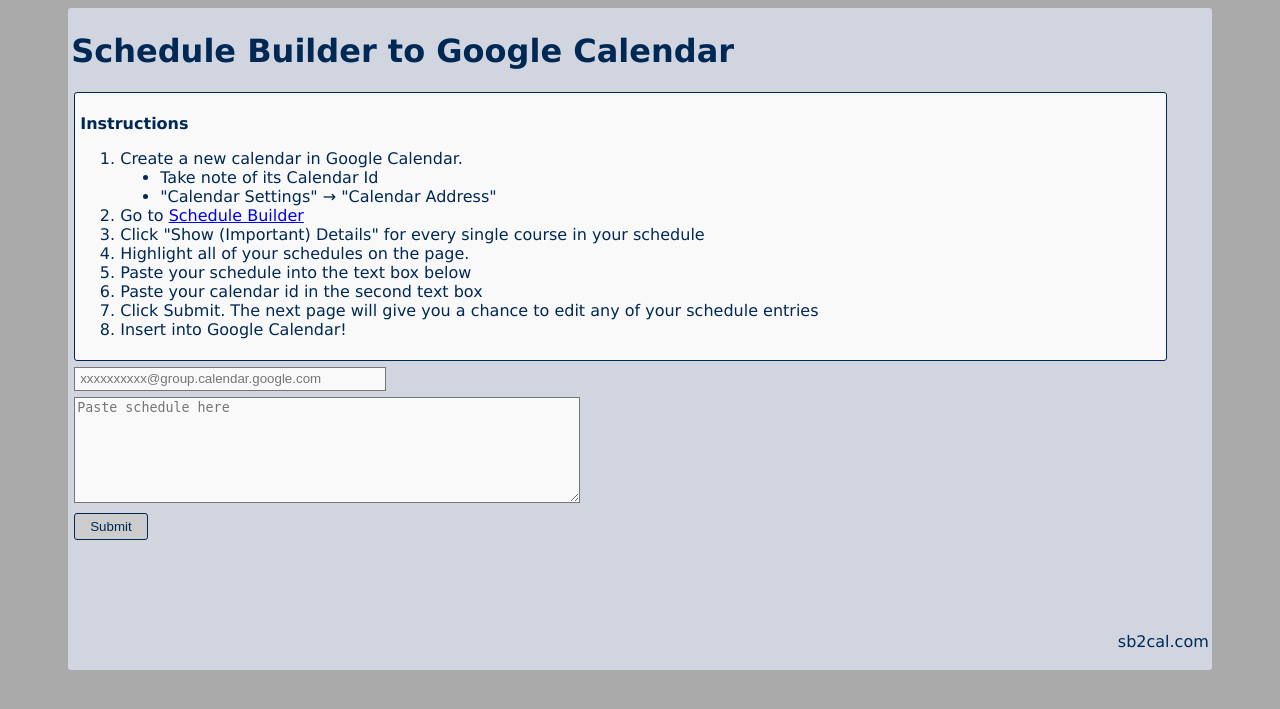
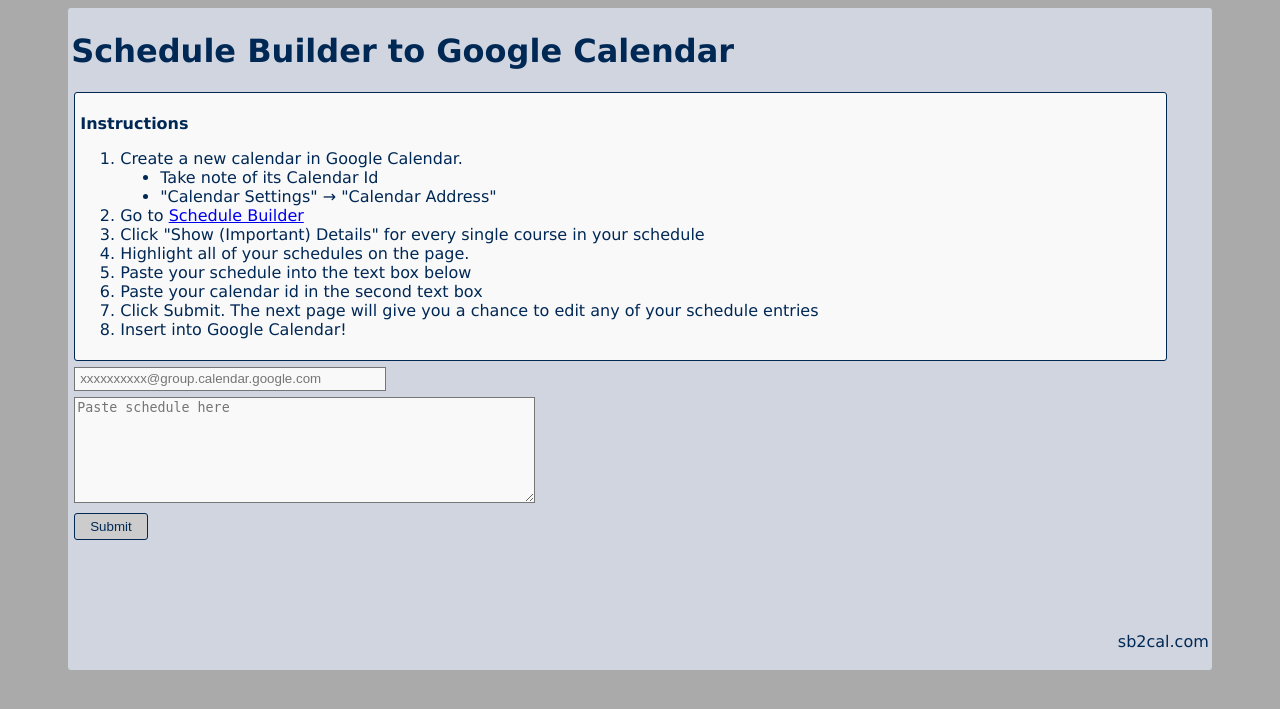
Before and after one commit to acollins1212/sb2cal, a PHP site: page /main.php in a window 1280 px wide. Shown: the top 709 px of the page. Run offline with PHP 8.4, Linux system fonts and the light colour scheme; some libraries are stand-ins or nearby versions.

Commit message:
Style update

```diff
--- a/main.php
+++ b/main.php
@@ -27,7 +27,7 @@
 			<li>Insert into Google Calendar!</li>
 		</ol>
 	</div>
-    <div>
+    <div id="form">
       <form action="handle.php" method="post">
 
         <div><input name="CALENDAR_ID" id="calendar-id" type="text"  placeholder="xxxxxxxxxx@group.calendar.google.com"></div>
--- a/mainstyle.css
+++ b/mainstyle.css
@@ -48,7 +48,7 @@ ul {
 
 textarea {
 	background-color: #F9F9F9;
-	width: 500px;
+	width: 40%;
 	height: 100px;
 	margin: 3px;
 	border-style: solid;
```
